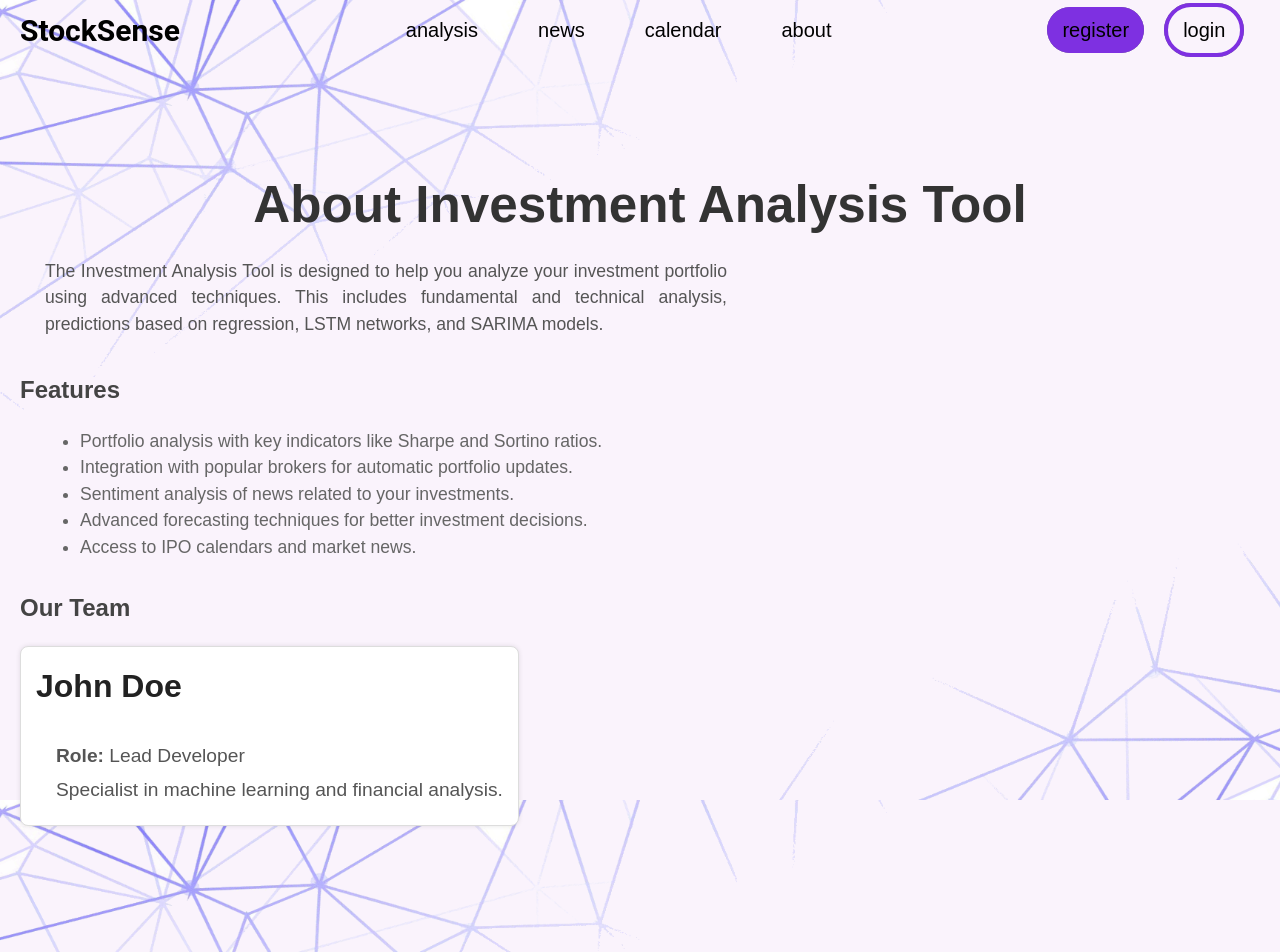
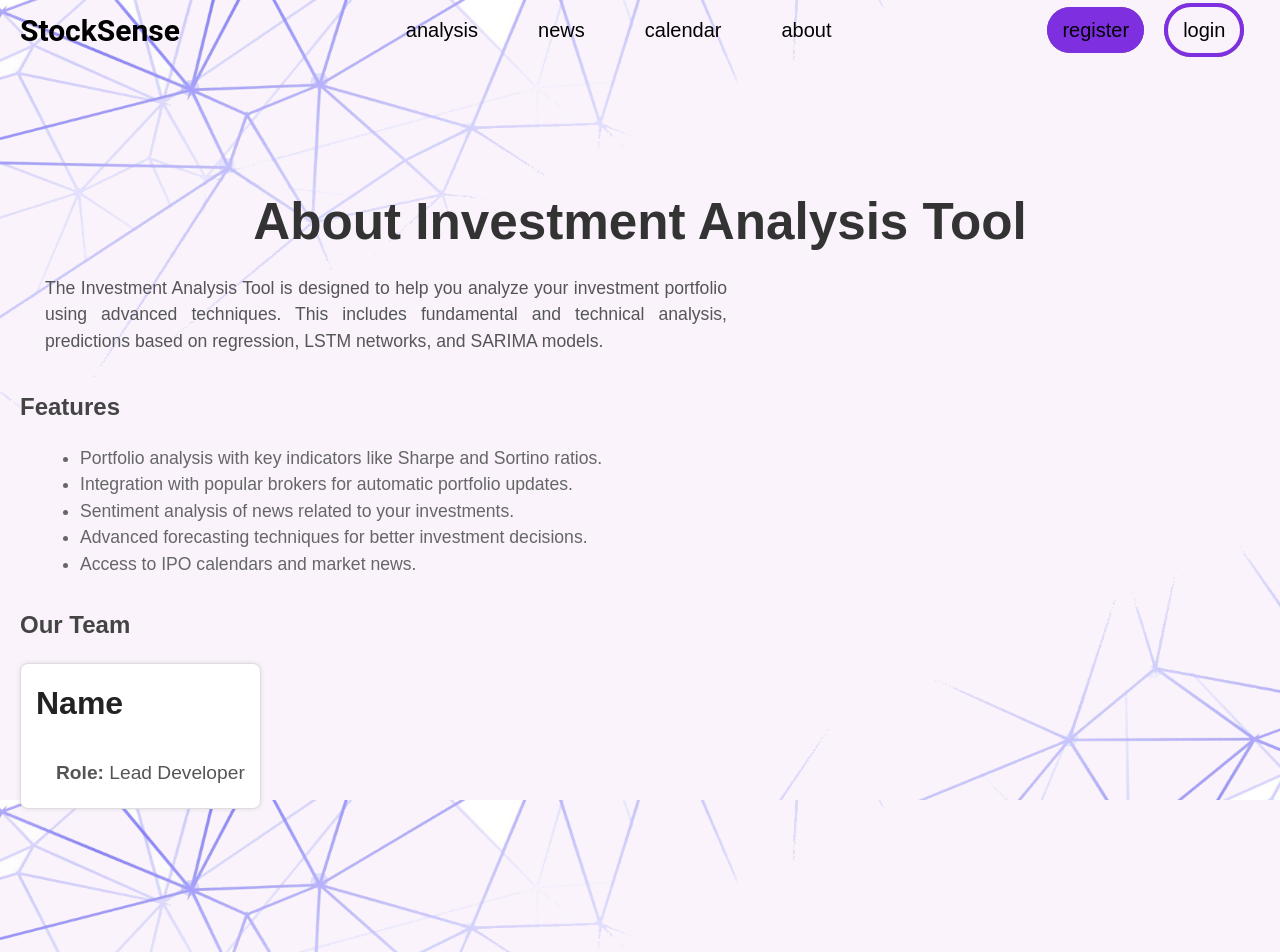
Before and after one commit to SzymonLiszewski/investmentApp, a React (Vite) app in the folder frontend/: page /about in a window 1280 px wide. Shown: the top 952 px of the page. Built offline with nearby package versions, Linux system fonts and the light colour scheme.

Commit message:
about page

```diff
--- a/frontend/src/pages/AboutPage.jsx
+++ b/frontend/src/pages/AboutPage.jsx
@@ -23,9 +23,8 @@ const AboutPage = () => {
             <div className="team-section">
                 <div className="team-info">
                     <div className="team-member">
-                        <h3>John Doe</h3>
+                        <h3>Name</h3>
                         <p><strong>Role:</strong> Lead Developer</p>
-                        <p>Specialist in machine learning and financial analysis.</p>
                     </div>
                 </div>
             </div>
```
